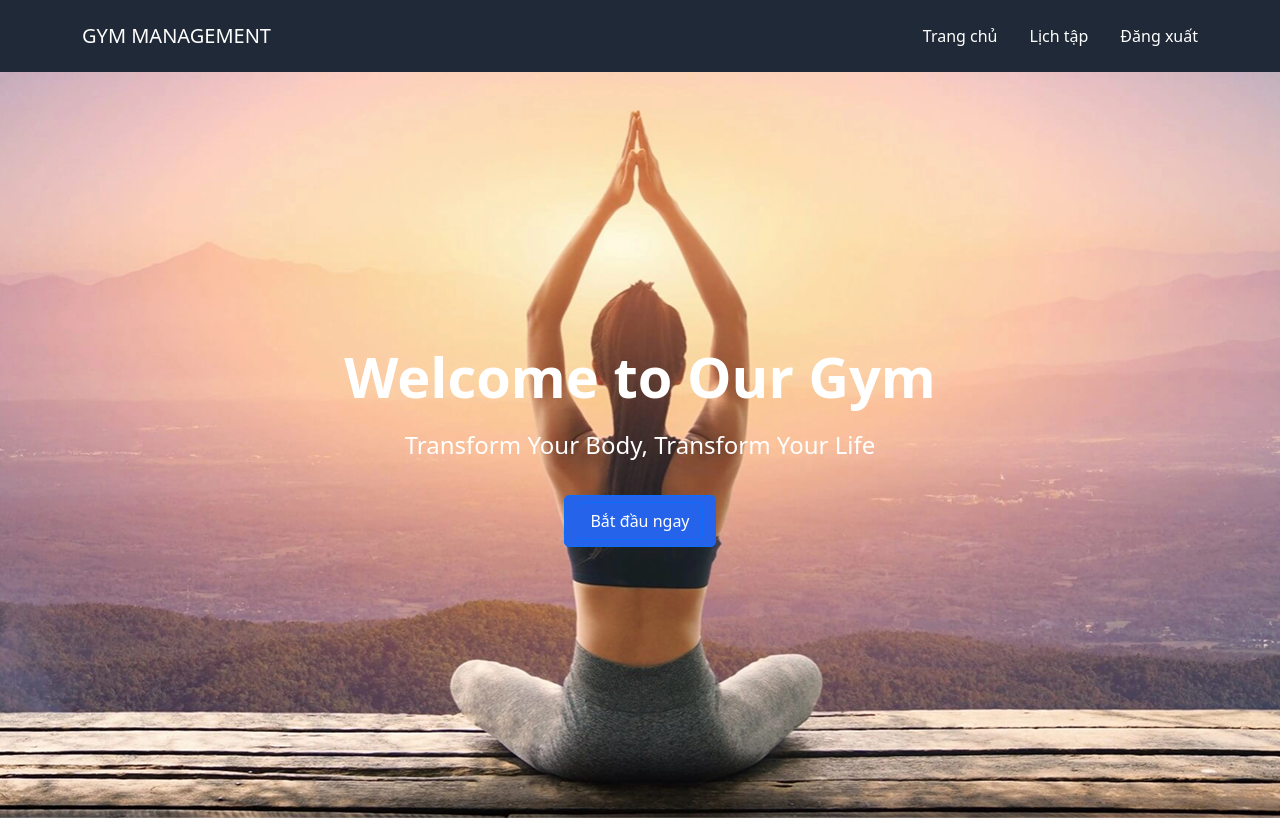
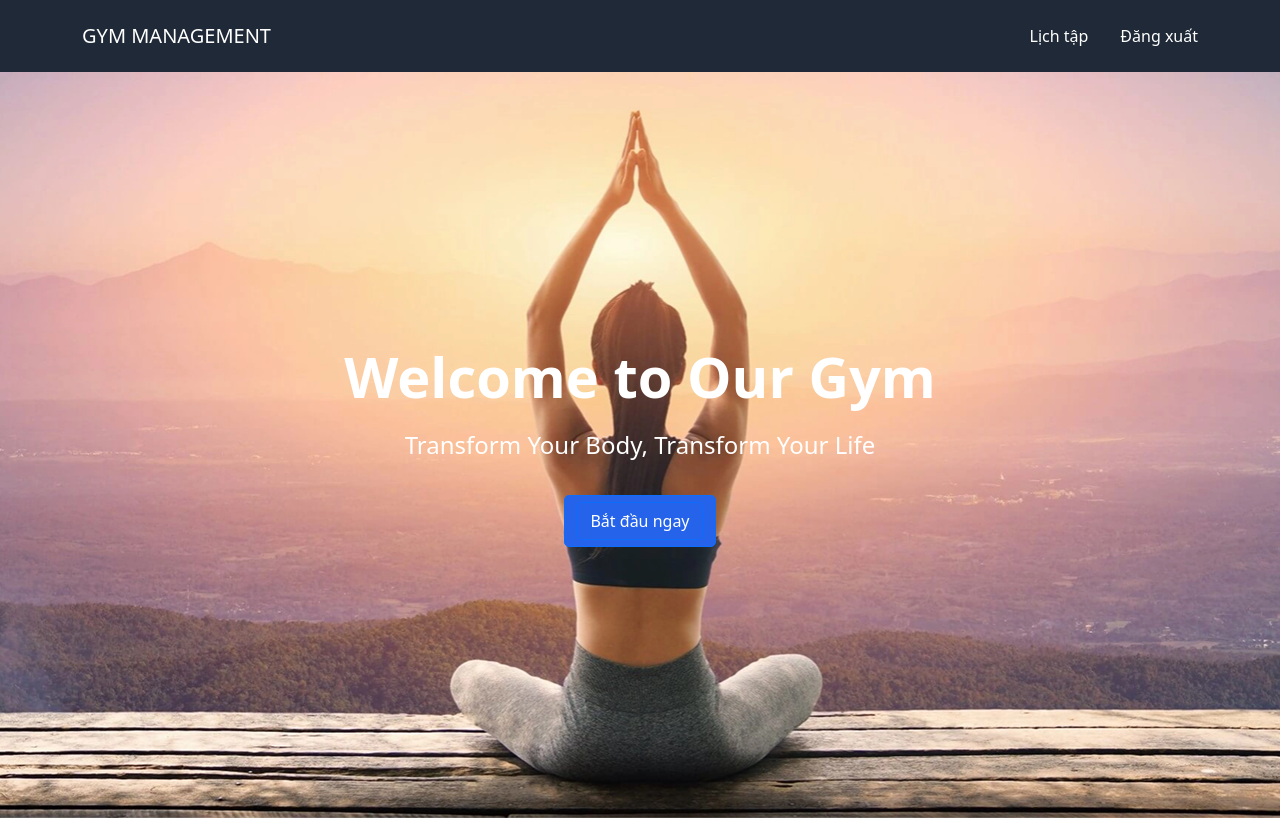
Before and after one commit to binhptit2810/project-gym, a plain HTML site: page assets/index.html in a window 1280 px wide. Shown: the top 820 px of the page. Drawn offline with nearby package versions, Linux system fonts and the light colour scheme.

Commit message:
project gym 11/4

```diff
--- a/assets/index.html
+++ b/assets/index.html
@@ -13,7 +13,7 @@
         <div class="container">
             <a class="navbar-brand" href="#">GYM MANAGEMENT</a>
             <div class="nav-links">
-                <a href="#" class="nav-link">Trang chủ</a>
+                <!-- <a href="#" class="nav-link">Trang chủ</a> -->
                 <a href="/assets/pages/booking/schedule.html" class="nav-link">Lịch tập</a>
                 <a href="/assets/pages/auth/login.html" class="nav-link">Đăng xuất</a>
             </div>
@@ -93,5 +93,4 @@
     <script src="https://cdn.jsdelivr.net/npm/bootstrap@5.3.3/dist/js/bootstrap.bundle.min.js"></script>
     <script src="/assets/js/home.js"></script>
 </body>
-
 </html>
--- a/assets/js/auth.js
+++ b/assets/js/auth.js
@@ -47,6 +47,9 @@ document.getElementById('loginForm').addEventListener('submit', function(event)
             });
             return;
         }
+        // else if(email === 'admin@gmail.com' && password !== 'admin1234'){
+        //     document.getElementById('loginPasswordError').textContent = 'Tài khoản admin sai'
+        // }
 
 
         // Kiểm tra tài khoản user thường
@@ -56,7 +59,6 @@ document.getElementById('loginForm').addEventListener('submit', function(event)
             emailInput.classList.add('invalid');
             return;
         }
-
         let userData = JSON.parse(storedUser);
         if (userData.password !== password) {
             document.getElementById('loginPasswordError').textContent = 'Mật khẩu không đúng';
--- a/assets/js/home.js
+++ b/assets/js/home.js
@@ -6,7 +6,6 @@ function updateHomeServices() {
     // Lấy container chứa các card dịch vụ
     const cardContainer = document.querySelector('.row');
     if (!cardContainer) return;
-
     // Xóa tất cả card hiện tại
     cardContainer.innerHTML = '';
 
```
